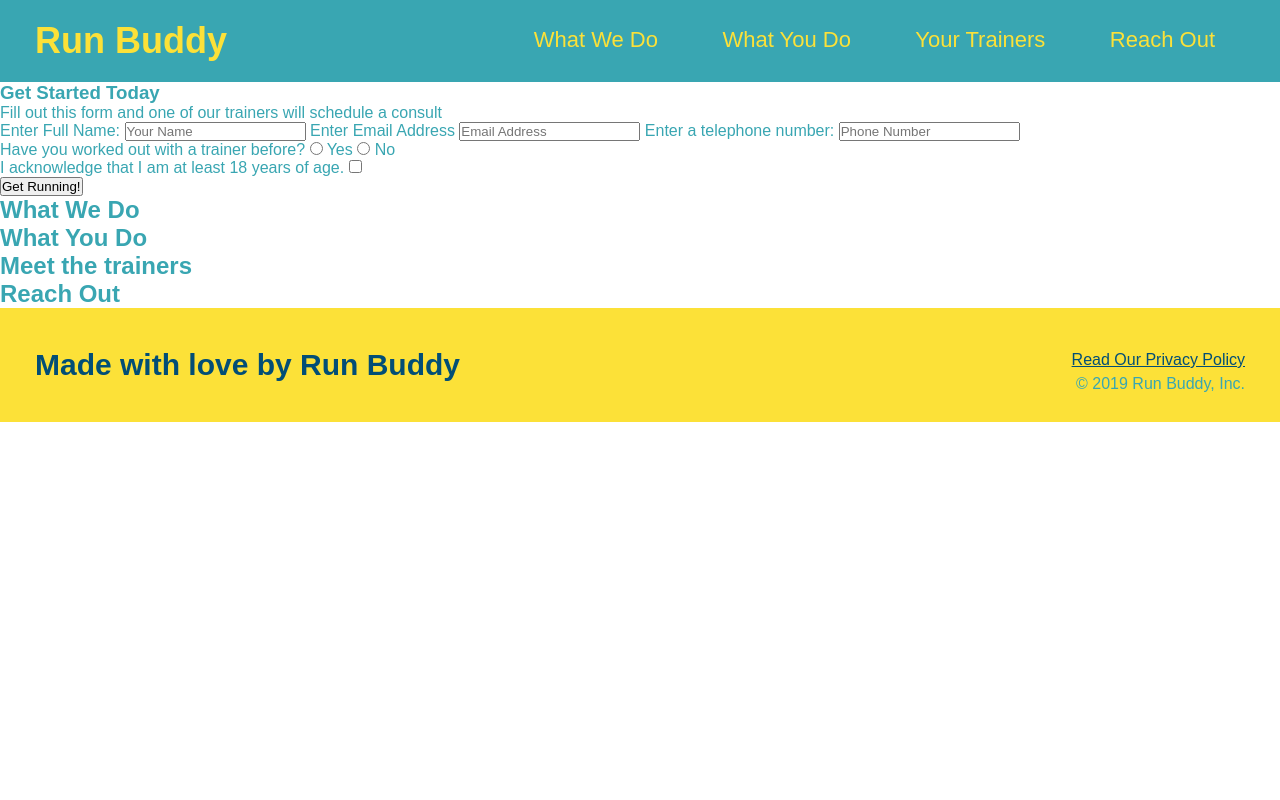
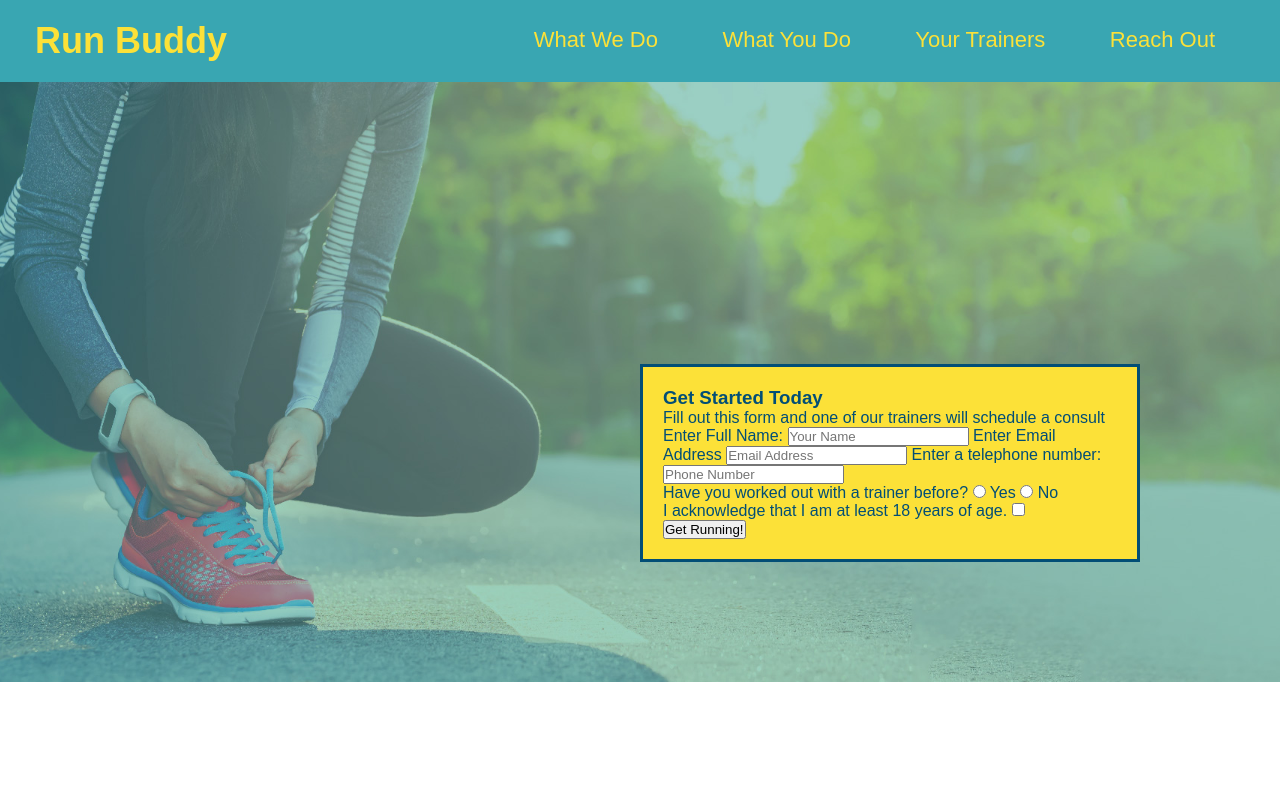
Before and after one commit to rodriguez531/RUN-BUDDY2, a plain HTML site: page index.html in a window 1280 px wide. Shown: the top 800 px of the page. Drawn offline with Linux system fonts and the light colour scheme.

Commit message:
get started form completed

```diff
--- a/assets/css/style.css
+++ b/assets/css/style.css
@@ -65,3 +65,26 @@ footer div {
 footer a {
     color: #024e76;
 }
+
+section {
+    padding: 60px;
+}
+
+.hero {
+    background-image: url(../images/hero-bg.jpg);
+    height: 600px;
+    background-size: cover;
+    background-position: center;
+    position:relative;
+}
+
+.hero-form {
+    background-color: #fce138;
+    padding: 20px;
+    width: 500px;
+    color: #024e76;
+    border: solid 3px #024e76;
+    position: absolute;
+    bottom: 120px;
+    right: 140px;
+}
--- a/index.html
+++ b/index.html
@@ -31,8 +31,8 @@
             </ul>
             </nav>
         </header>
-        <section>
-            <div>
+        <section class="hero">
+            <div class="hero-form">
                 <h3>Get Started Today</h3>
                 <p>Fill out this form and one of our trainers will schedule a consult</p>
                 <!--Add form Element-->
```
Also changed, not shown: assets/images/hero-bg.jpg (added).
